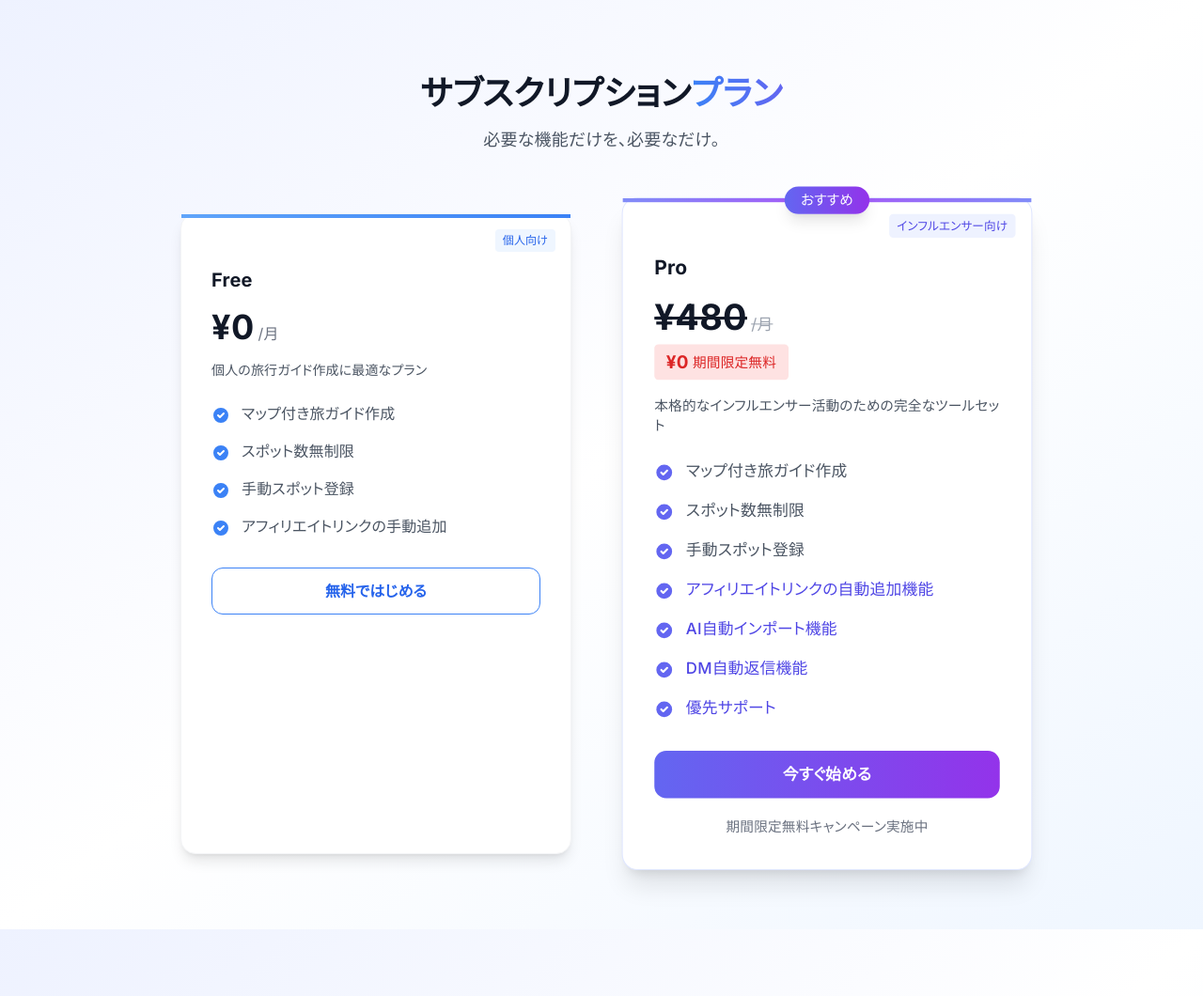
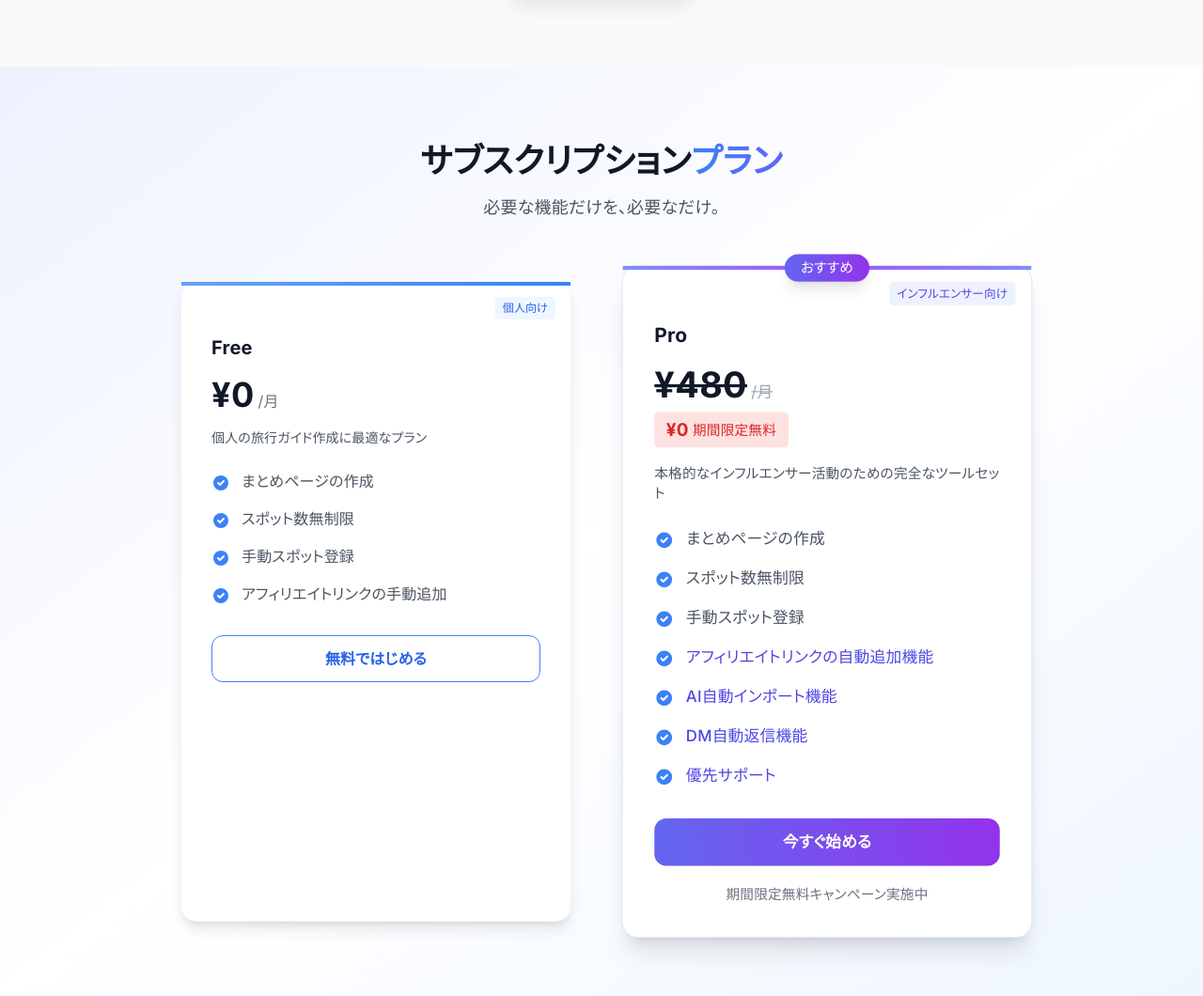
Before and after one commit to fujisawadev/trip, a Flask app: page / in a window 1280 px wide. Shown: the part 2547-3607 px from the top of the page at 94% size. Run offline with Flask 2, Linux system fonts and the light colour scheme; some libraries are stand-ins or nearby versions.

Commit message:
APIルートとランディングページの更新

```diff
--- a/app/templates/public/landing.html
+++ b/app/templates/public/landing.html
@@ -107,13 +107,13 @@
               <svg xmlns="http://www.w3.org/2000/svg" class="h-4 w-4 mr-1.5 text-blue-500 relative z-10" fill="none" viewBox="0 0 24 24" stroke="currentColor">
                 <path stroke-linecap="round" stroke-linejoin="round" stroke-width="2" d="M17.657 16.657L13.414 20.9a1.998 1.998 0 01-2.827 0l-4.244-4.243a8 8 0 1111.314 0z" />
               </svg>
-              <span class="relative z-10">マップインフルエンサー専用</span>
+              <span class="relative z-10">旅系インフルエンサー専用</span>
               <span class="absolute -top-6 -right-6 w-12 h-12 bg-blue-400/20 rounded-full blur-xl"></span>
             </div>
 
             <h1 class="mb-10 leading-tight tracking-tight">
               <div class="text-5xl md:text-7xl font-semibold text-white mt-1 relative inline-block">
-                おすすめで稼ぐ。
+                好きをまとめる、<br>収益に変わる。
               </div>
             </h1>
 
@@ -125,11 +125,11 @@
                 <span class="text-base md:text-lg text-white">プロフィールを拡張する</span>
               </div>
               <div class="flex items-center space-x-3">
-                <svg class="w-5 h-5 text-blue-300" fill="none" stroke="currentColor" viewBox="0 0 24 24"><path stroke-linecap="round" stroke-linejoin="round" stroke-width="1.5" d="M13 10V3L4 14h7v7l9-11h-7z"></path></svg>
+                <svg class="w-5 h-5 text-blue-300" fill="none" stroke="currentColor" viewBox="0 0 24 24"><path stroke-linecap="round" stroke-linejoin="round" stroke-width="1.5" d="M12 8c-1.657 0-3 .895-3 2s1.343 2 3 2 3 .895 3 2-1.343 2-3 2m0-8c1.11 0 2.08.402 2.599 1M12 8V7m0 1v8m0 0v1m0-1c-1.11 0-2.08-.402-2.599-1M21 12a9 9 0 11-18 0 9 9 0 0118 0z"></path></svg>
                 <span class="text-base md:text-lg text-white">PR投稿だけに頼らない収益化</span>
               </div>
               <div class="flex items-center space-x-3">
-                <svg class="w-5 h-5 text-blue-300" fill="none" stroke="currentColor" viewBox="0 0 24 24"><path stroke-linecap="round" stroke-linejoin="round" stroke-width="1.5" d="M7 21h10a2 2 0 002-2V9.414a1 1 0 00-.293-.707l-5.414-5.414A1 1 0 0012.586 3H7a2 2 0 00-2 2v14a2 2 0 002 2z"></path></svg>
+                <svg class="w-5 h-5 text-blue-300" fill="none" stroke="currentColor" viewBox="0 0 24 24"><path stroke-linecap="round" stroke-linejoin="round" stroke-width="1.5" d="M13 10V3L4 14h7v7l9-11h-7z"></path><path stroke-linecap="round" stroke-linejoin="round" stroke-width="1.5" d="M9 17l6-6"></path></svg>
                 <span class="text-base md:text-lg text-white">自動化機能で手間を減らす</span>
               </div>
             </div>
@@ -421,7 +421,7 @@
           <div class="feature-card bg-white rounded-2xl shadow-xl p-8 border border-gray-100 fade-in" style="transition-delay: 0.2s;">
             <div class="w-16 h-16 bg-blue-50 rounded-2xl flex items-center justify-center mb-6 transform transition-transform group-hover:rotate-6">
               <svg xmlns="http://www.w3.org/2000/svg" class="h-8 w-8 feature-icon" fill="none" viewBox="0 0 24 24" stroke="currentColor">
-                <path stroke-linecap="round" stroke-linejoin="round" stroke-width="2" d="M8 10h.01M12 10h.01M16 10h.01M9 16H5a2 2 0 01-2-2V6a2 2 0 012-2h14a2 2 0 012 2v8a2 2 0 01-2 2h-5l-5 5v-5z" />
+                <path stroke-linecap="round" stroke-linejoin="round" stroke-width="2" d="M12 8c-1.657 0-3 .895-3 2s1.343 2 3 2 3 .895 3 2-1.343 2-3 2m0-8c1.11 0 2.08.402 2.599 1M12 8V7m0 1v8m0 0v1m0-1c-1.11 0-2.08-.402-2.599-1M21 12a9 9 0 11-18 0 9 9 0 0118 0z" />
               </svg>
             </div>
             <h3 class="text-2xl font-bold text-gray-900 mb-3">アフィリエイトを楽に</h3>
@@ -515,7 +515,8 @@
           <div class="feature-card bg-white rounded-2xl shadow-xl p-8 border border-gray-100 fade-in" style="transition-delay: 0.3s;">
             <div class="w-16 h-16 bg-blue-50 rounded-2xl flex items-center justify-center mb-6 transform transition-transform group-hover:rotate-6">
               <svg xmlns="http://www.w3.org/2000/svg" class="h-8 w-8 feature-icon" fill="none" viewBox="0 0 24 24" stroke="currentColor">
-                <path stroke-linecap="round" stroke-linejoin="round" stroke-width="2" d="M4 16l4.586-4.586a2 2 0 012.828 0L16 16m-2-2l1.586-1.586a2 2 0 012.828 0L20 14m-6-6h.01M6 20h12a2 2 0 002-2V6a2 2 0 00-2-2H6a2 2 0 00-2 2v12a2 2 0 002 2z" />
+                <path stroke-linecap="round" stroke-linejoin="round" stroke-width="2" d="M13 10V3L4 14h7v7l9-11h-7z" />
+                <path stroke-linecap="round" stroke-linejoin="round" stroke-width="2" d="M9 17l6-6" />
               </svg>
             </div>
             <h3 class="text-2xl font-bold text-gray-900 mb-3">手間を減らす</h3>
@@ -780,7 +781,7 @@
                 <svg class="h-5 w-5 text-blue-500 mt-1 flex-shrink-0" xmlns="http://www.w3.org/2000/svg" viewBox="0 0 20 20" fill="currentColor">
                   <path fill-rule="evenodd" d="M10 18a8 8 0 100-16 8 8 0 000 16zm3.707-9.293a1 1 0 00-1.414-1.414L9 10.586 7.707 9.293a1 1 0 00-1.414 1.414l2 2a1 1 0 001.414 0l4-4z" clip-rule="evenodd" />
                 </svg>
-                <span class="ml-3 text-gray-600">マップ付き旅ガイド作成</span>
+                <span class="ml-3 text-gray-600">まとめページの作成</span>
               </li>
               <li class="flex items-start">
                 <svg class="h-5 w-5 text-blue-500 mt-1 flex-shrink-0" xmlns="http://www.w3.org/2000/svg" viewBox="0 0 20 20" fill="currentColor">
@@ -831,43 +832,43 @@
 
             <ul class="space-y-4 mb-8">
               <li class="flex items-start">
-                <svg class="h-5 w-5 text-indigo-500 mt-1 flex-shrink-0" xmlns="http://www.w3.org/2000/svg" viewBox="0 0 20 20" fill="currentColor">
+                <svg class="h-5 w-5 text-blue-500 mt-1 flex-shrink-0" xmlns="http://www.w3.org/2000/svg" viewBox="0 0 20 20" fill="currentColor">
                   <path fill-rule="evenodd" d="M10 18a8 8 0 100-16 8 8 0 000 16zm3.707-9.293a1 1 0 00-1.414-1.414L9 10.586 7.707 9.293a1 1 0 00-1.414 1.414l2 2a1 1 0 001.414 0l4-4z" clip-rule="evenodd" />
                 </svg>
-                <span class="ml-3 text-gray-600">マップ付き旅ガイド作成</span>
+                <span class="ml-3 text-gray-600">まとめページの作成</span>
               </li>
               <li class="flex items-start">
-                <svg class="h-5 w-5 text-indigo-500 mt-1 flex-shrink-0" xmlns="http://www.w3.org/2000/svg" viewBox="0 0 20 20" fill="currentColor">
+                <svg class="h-5 w-5 text-blue-500 mt-1 flex-shrink-0" xmlns="http://www.w3.org/2000/svg" viewBox="0 0 20 20" fill="currentColor">
                   <path fill-rule="evenodd" d="M10 18a8 8 0 100-16 8 8 0 000 16zm3.707-9.293a1 1 0 00-1.414-1.414L9 10.586 7.707 9.293a1 1 0 00-1.414 1.414l2 2a1 1 0 001.414 0l4-4z" clip-rule="evenodd" />
                 </svg>
                 <span class="ml-3 text-gray-600">スポット数無制限</span>
               </li>
               <li class="flex items-start">
-                <svg class="h-5 w-5 text-indigo-500 mt-1 flex-shrink-0" xmlns="http://www.w3.org/2000/svg" viewBox="0 0 20 20" fill="currentColor">
+                <svg class="h-5 w-5 text-blue-500 mt-1 flex-shrink-0" xmlns="http://www.w3.org/2000/svg" viewBox="0 0 20 20" fill="currentColor">
                   <path fill-rule="evenodd" d="M10 18a8 8 0 100-16 8 8 0 000 16zm3.707-9.293a1 1 0 00-1.414-1.414L9 10.586 7.707 9.293a1 1 0 00-1.414 1.414l2 2a1 1 0 001.414 0l4-4z" clip-rule="evenodd" />
                 </svg>
                 <span class="ml-3 text-gray-600">手動スポット登録</span>
               </li>
               <li class="flex items-start">
-                <svg class="h-5 w-5 text-indigo-500 mt-1 flex-shrink-0" xmlns="http://www.w3.org/2000/svg" viewBox="0 0 20 20" fill="currentColor">
+                <svg class="h-5 w-5 text-blue-500 mt-1 flex-shrink-0" xmlns="http://www.w3.org/2000/svg" viewBox="0 0 20 20" fill="currentColor">
                   <path fill-rule="evenodd" d="M10 18a8 8 0 100-16 8 8 0 000 16zm3.707-9.293a1 1 0 00-1.414-1.414L9 10.586 7.707 9.293a1 1 0 00-1.414 1.414l2 2a1 1 0 001.414 0l4-4z" clip-rule="evenodd" />
                 </svg>
                 <span class="ml-3 text-gray-600"><span class="font-medium text-indigo-600">アフィリエイトリンクの自動追加機能</span></span>
               </li>
               <li class="flex items-start">
-                <svg class="h-5 w-5 text-indigo-500 mt-1 flex-shrink-0" xmlns="http://www.w3.org/2000/svg" viewBox="0 0 20 20" fill="currentColor">
+                <svg class="h-5 w-5 text-blue-500 mt-1 flex-shrink-0" xmlns="http://www.w3.org/2000/svg" viewBox="0 0 20 20" fill="currentColor">
                   <path fill-rule="evenodd" d="M10 18a8 8 0 100-16 8 8 0 000 16zm3.707-9.293a1 1 0 00-1.414-1.414L9 10.586 7.707 9.293a1 1 0 00-1.414 1.414l2 2a1 1 0 001.414 0l4-4z" clip-rule="evenodd" />
                 </svg>
                 <span class="ml-3 text-gray-600"><span class="font-medium text-indigo-600">AI自動インポート機能</span></span>
               </li>
               <li class="flex items-start">
-                <svg class="h-5 w-5 text-indigo-500 mt-1 flex-shrink-0" xmlns="http://www.w3.org/2000/svg" viewBox="0 0 20 20" fill="currentColor">
+                <svg class="h-5 w-5 text-blue-500 mt-1 flex-shrink-0" xmlns="http://www.w3.org/2000/svg" viewBox="0 0 20 20" fill="currentColor">
                   <path fill-rule="evenodd" d="M10 18a8 8 0 100-16 8 8 0 000 16zm3.707-9.293a1 1 0 00-1.414-1.414L9 10.586 7.707 9.293a1 1 0 00-1.414 1.414l2 2a1 1 0 001.414 0l4-4z" clip-rule="evenodd" />
                 </svg>
                 <span class="ml-3 text-gray-600"><span class="font-medium text-indigo-600">DM自動返信機能</span></span>
               </li>
               <li class="flex items-start">
-                <svg class="h-5 w-5 text-indigo-500 mt-1 flex-shrink-0" xmlns="http://www.w3.org/2000/svg" viewBox="0 0 20 20" fill="currentColor">
+                <svg class="h-5 w-5 text-blue-500 mt-1 flex-shrink-0" xmlns="http://www.w3.org/2000/svg" viewBox="0 0 20 20" fill="currentColor">
                   <path fill-rule="evenodd" d="M10 18a8 8 0 100-16 8 8 0 000 16zm3.707-9.293a1 1 0 00-1.414-1.414L9 10.586 7.707 9.293a1 1 0 00-1.414 1.414l2 2a1 1 0 001.414 0l4-4z" clip-rule="evenodd" />
                 </svg>
                 <span class="ml-3 text-gray-600"><span class="font-medium text-indigo-600">優先サポート</span></span>
```
Also changed, not shown: app/routes/api_routes.py (+57 -0 lines).
